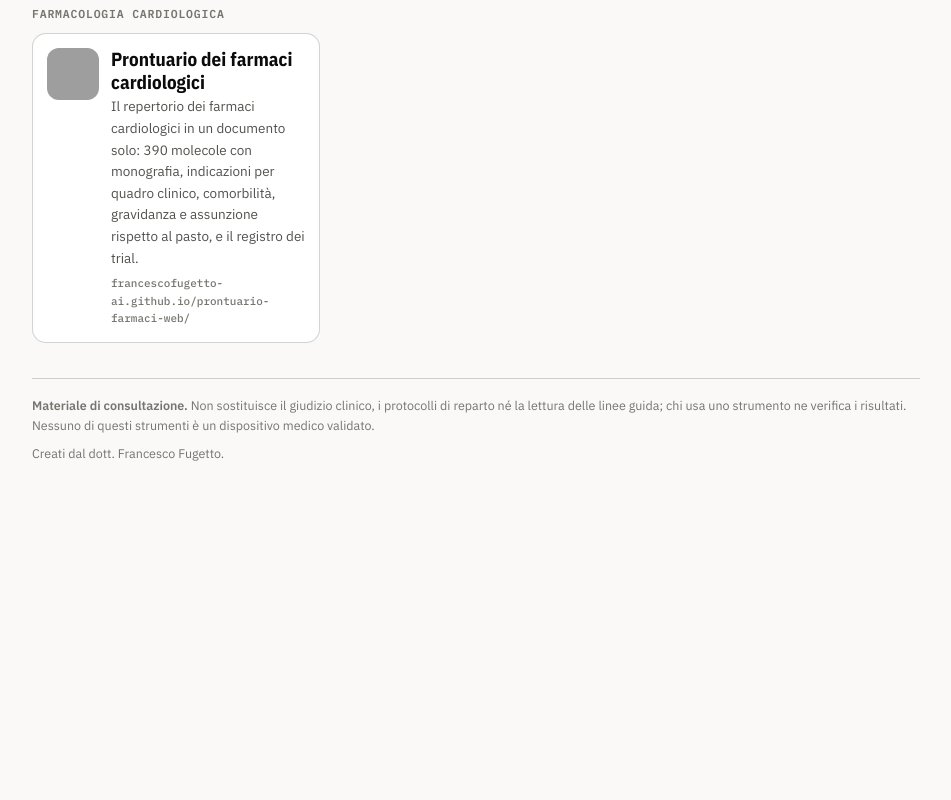
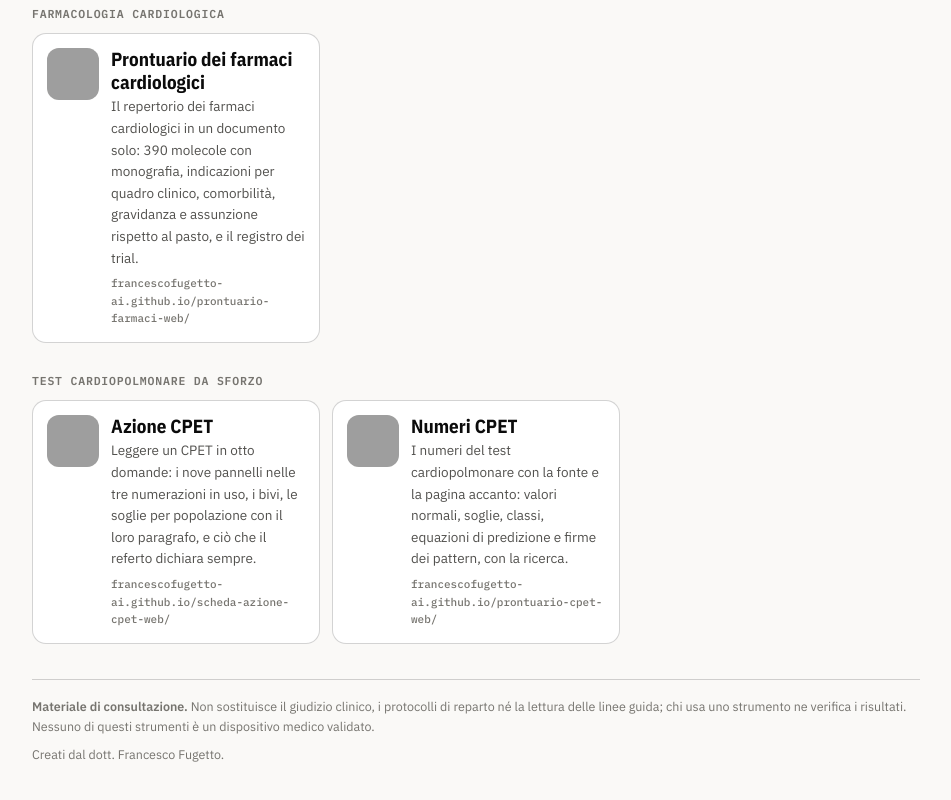
Before and after one commit to francescofugetto-ai/strumenti-web, a plain HTML site: page index.html in a window 1280 px wide. Shown: the part 9044-9844 px from the top of the page, without its empty margins (164-1115 px from the left). Before the commit the page ends 9563 px from the top, so only its background shows below. Drawn offline with nearby package versions, Linux system fonts and the light colour scheme; grey boxes are pictures that could not be loaded.

Commit message:
Vetrina: 98 strumenti

```diff
--- a/index.html
+++ b/index.html
@@ -157,6 +157,11 @@
 <div class="griglia">
 <a class="t" href="https://francescofugetto-ai.github.io/prontuario-farmaci-web/"><img src="https://francescofugetto-ai.github.io/prontuario-farmaci-web/icona-192.png" alt="" width="52" height="52" loading="lazy"><div><b>Prontuario dei farmaci cardiologici</b><span>Il repertorio dei farmaci cardiologici in un documento solo: 390 molecole con monografia, indicazioni per quadro clinico, comorbilità, gravidanza e assunzione rispetto al pasto, e il registro dei trial.</span><small>francescofugetto-ai.github.io/prontuario-farmaci-web/</small></div></a>
 </div>
+<h2>Test cardiopolmonare da sforzo</h2>
+<div class="griglia">
+<a class="t" href="https://francescofugetto-ai.github.io/scheda-azione-cpet-web/"><img src="https://francescofugetto-ai.github.io/scheda-azione-cpet-web/icona-192.png" alt="" width="52" height="52" loading="lazy"><div><b>Azione CPET</b><span>Leggere un CPET in otto domande: i nove pannelli nelle tre numerazioni in uso, i bivi, le soglie per popolazione con il loro paragrafo, e ciò che il referto dichiara sempre.</span><small>francescofugetto-ai.github.io/scheda-azione-cpet-web/</small></div></a>
+<a class="t" href="https://francescofugetto-ai.github.io/prontuario-cpet-web/"><img src="https://francescofugetto-ai.github.io/prontuario-cpet-web/icona-192.png" alt="" width="52" height="52" loading="lazy"><div><b>Numeri CPET</b><span>I numeri del test cardiopolmonare con la fonte e la pagina accanto: valori normali, soglie, classi, equazioni di predizione e firme dei pattern, con la ricerca.</span><small>francescofugetto-ai.github.io/prontuario-cpet-web/</small></div></a>
+</div>
 <div class="nota">
   <p><strong>Materiale di consultazione.</strong> Non sostituisce il giudizio clinico, i protocolli di reparto né la lettura delle linee guida; chi usa uno strumento ne verifica i risultati. Nessuno di questi strumenti è un dispositivo medico validato.</p>
   <p>Creati dal dott. Francesco Fugetto.</p>
```
